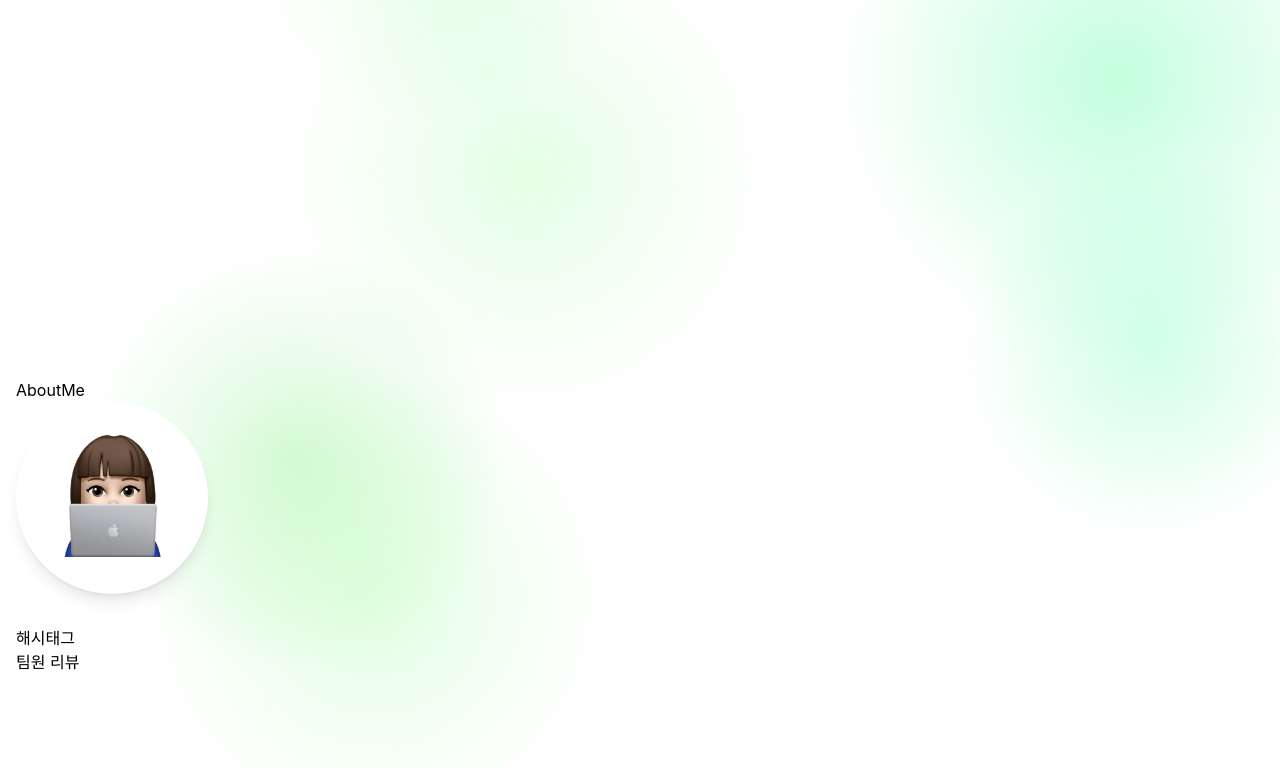
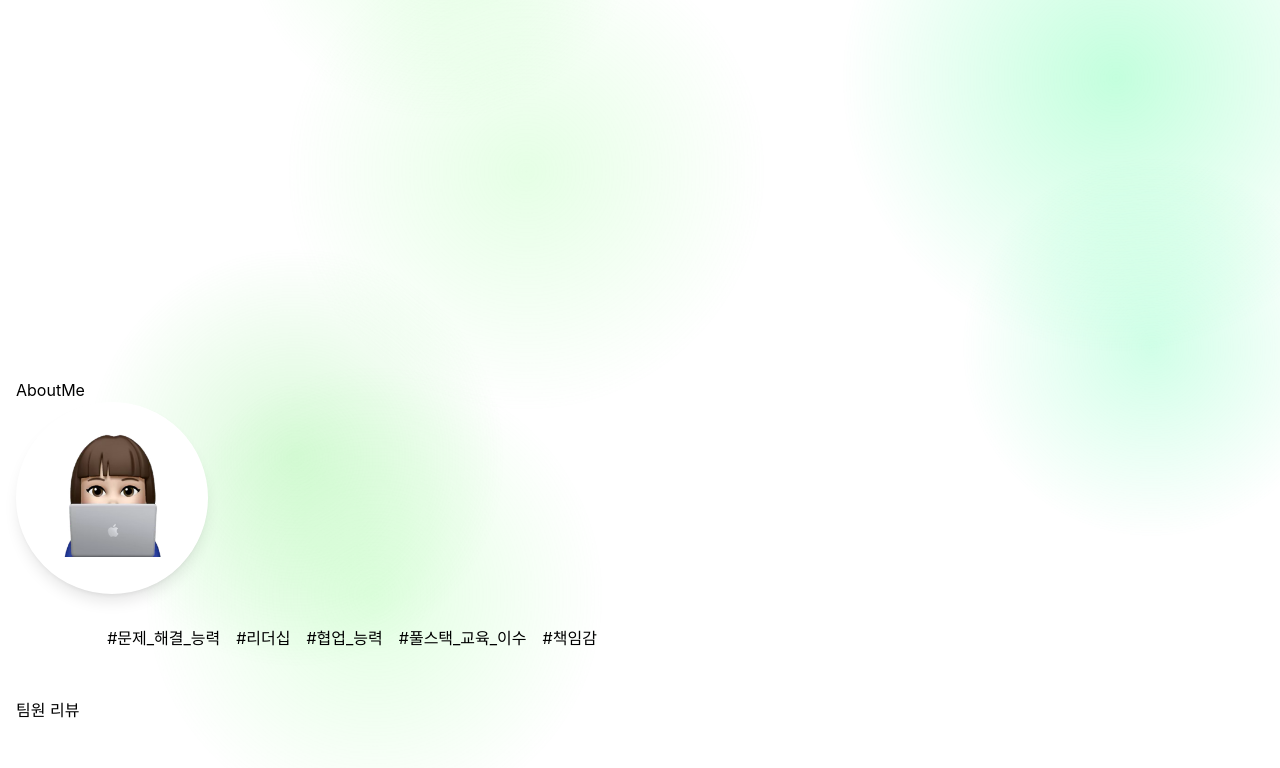
Before and after one commit to my2min0/portfolio, a React (Create React App) app: page / in a window 1280 px wide. Shown: the part 502-1270 px from the top of the page. Built offline with nearby package versions, Linux system fonts and the light colour scheme; the HTML template or start-up script is replaced by a standard one.

Commit message:
해시태그 배열 생성 및 랜더링

```diff
--- a/src/components/sections/AboutMe.js
+++ b/src/components/sections/AboutMe.js
@@ -1,6 +1,14 @@
 import React from "react";
 
 const AboutMe = () => {
+    const hashtags = [
+        "#문제_해결_능력",
+        "#리더십",
+        "#협업_능력",
+        "#풀스택_교육_이수",
+        "#책임감"
+    ];
+
     return (
         <div className="min-h-screen flex flex-col item-center pt-20 px-4">
             <h1>AboutMe</h1>
@@ -12,8 +20,10 @@ const AboutMe = () => {
             </div>
 
             {/* 해시태그 */}
-            <div>
-                해시태그
+            <div className="flex flex-wrap justify-center gap-4 mb-12 max-w-2xl">
+                {hashtags.map((tag, index) => (
+                    <span key={index}>{tag}</span>
+                ))}
             </div>
 
             {/* 팀원 리뷰 버튼 */}
```
